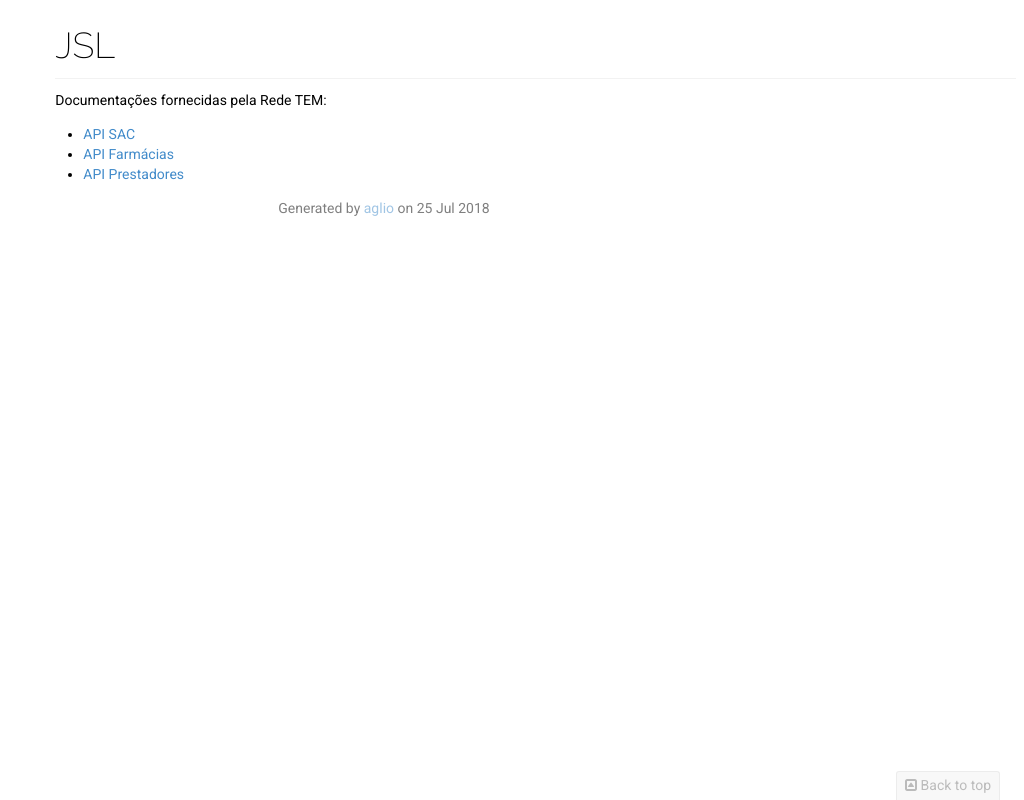
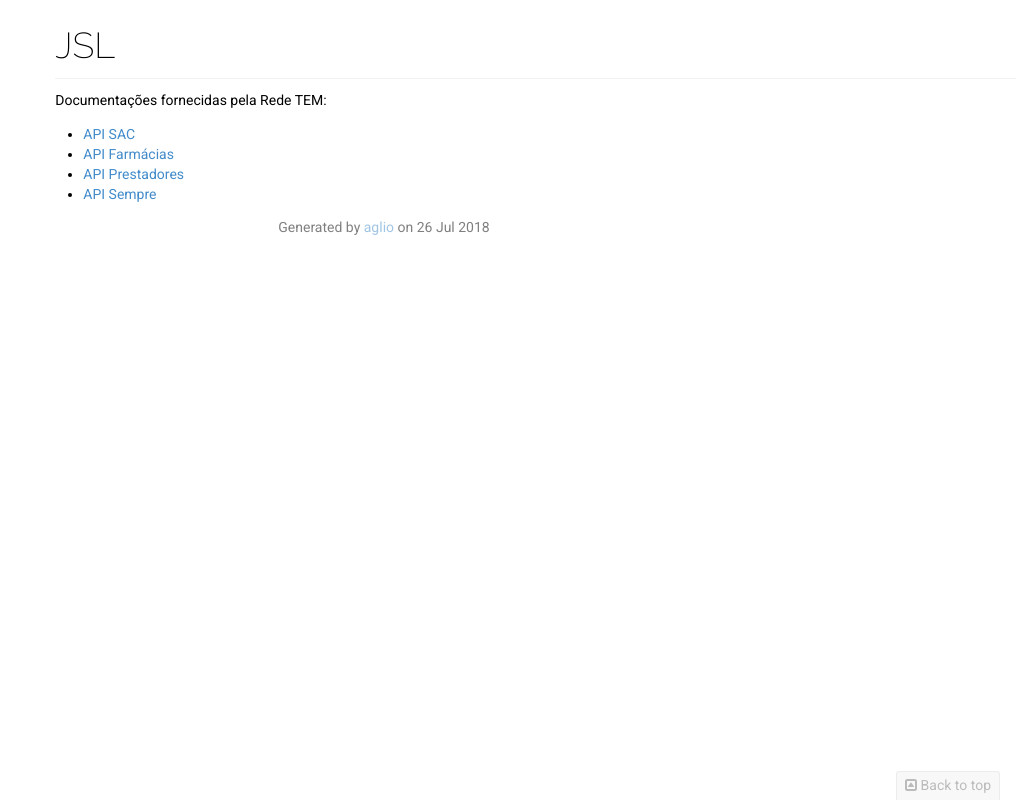
Before and after one commit to Projetos-TEM/api-docs, a plain HTML site: page JSL/index.html in a window 1280 px wide. Shown: the whole page, without its empty margins (256-1280 px from the left). Drawn offline with Linux system fonts and the light colour scheme.

Commit message:
Disponibiliza API Sempre para a JSL

```diff
--- a/JSL/index.html
+++ b/JSL/index.html
@@ -9,8 +9,11 @@
 <li>
 <p><a href="api-provider.html">API Prestadores</a></p>
 </li>
+<li>
+<p><a href="api-sempre.html">API Sempre</a></p>
+</li>
 </ul>
-</div></div></div><p style="text-align: center;" class="text-muted">Generated by&nbsp;<a href="https://github.com/danielgtaylor/aglio" class="aglio">aglio</a>&nbsp;on 25 Jul 2018</p><script>/* eslint-env browser */
+</div></div></div><p style="text-align: center;" class="text-muted">Generated by&nbsp;<a href="https://github.com/danielgtaylor/aglio" class="aglio">aglio</a>&nbsp;on 26 Jul 2018</p><script>/* eslint-env browser */
 /* eslint quotes: [2, "single"] */
 'use strict';
 
```
Also changed, not shown: JSL/api-sempre.html (added, +1 -0 lines), 1 other file.
